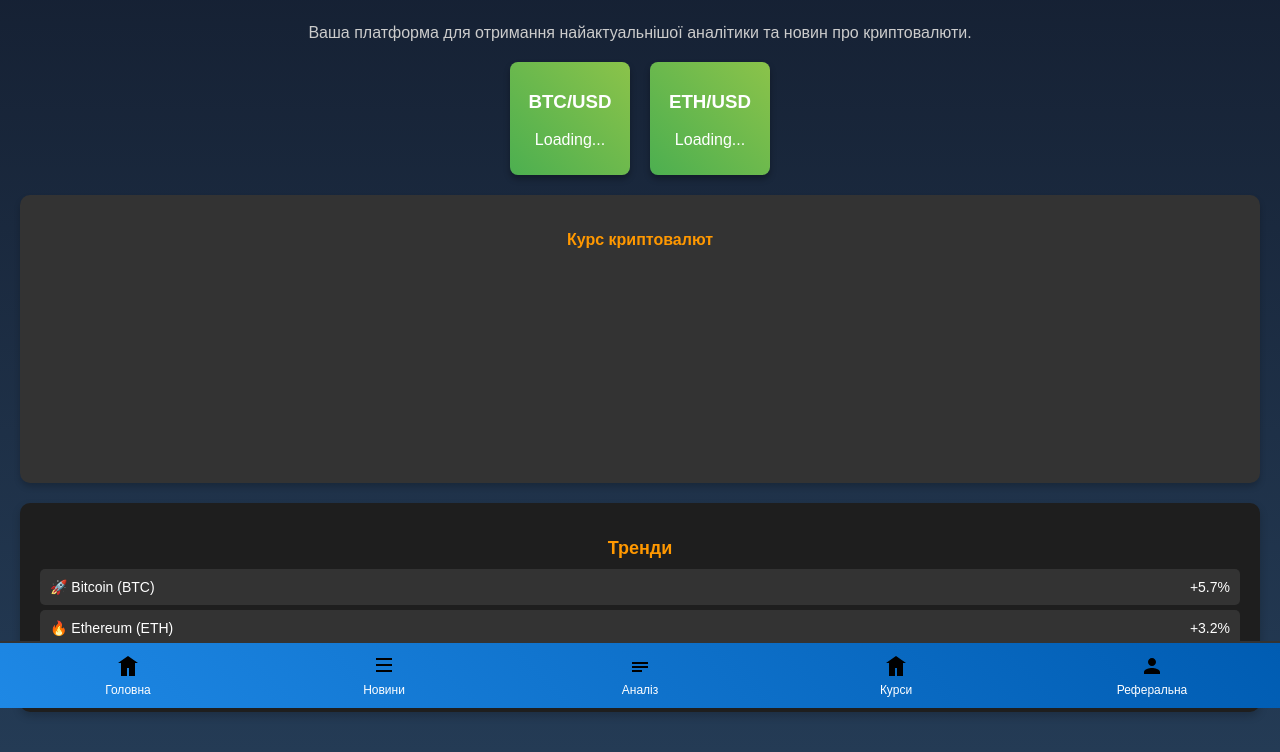
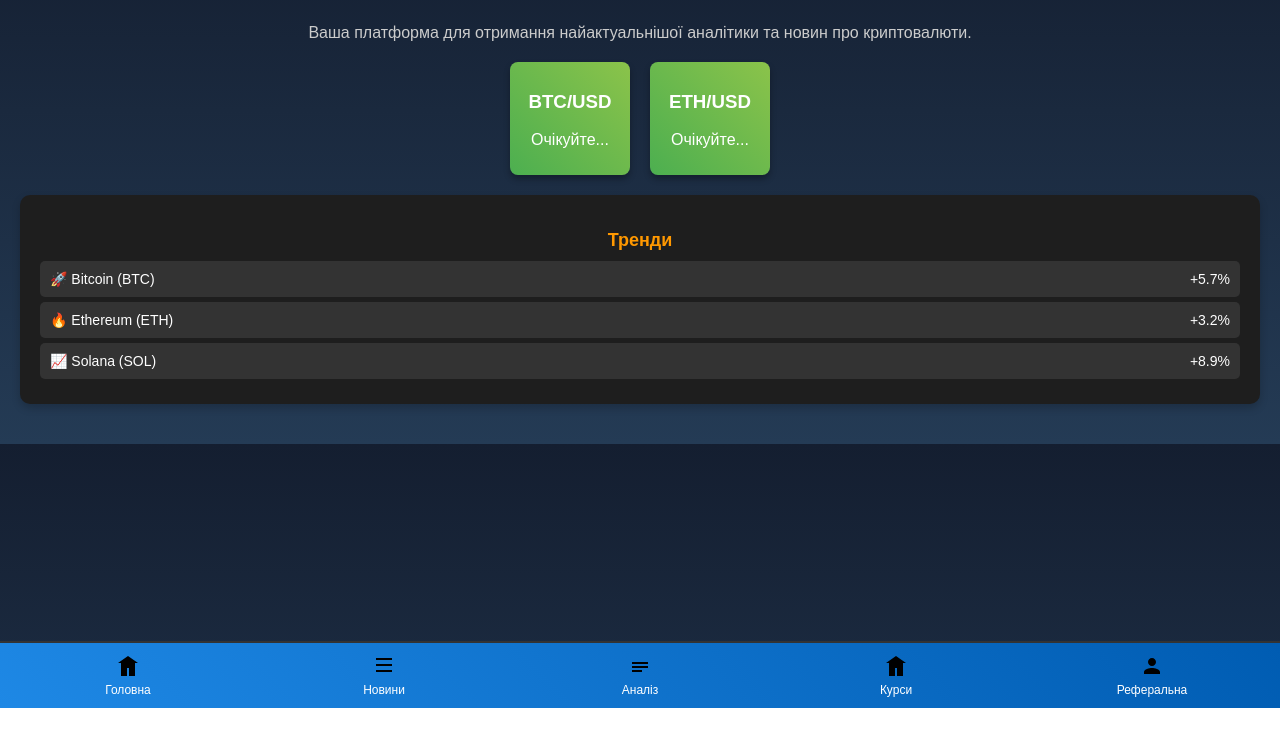
Before and after one commit to Wolodya12/crypto-tracker, a plain HTML site: page index.html in a window 1280 px wide. Shown: the part 92-844 px from the top of the page. After the commit the page ends 800 px from the top, so only its background shows below. Drawn offline with nearby package versions, Linux system fonts and the light colour scheme.

Commit message:
Update index.html

```diff
--- a/index.html
+++ b/index.html
@@ -5,8 +5,6 @@
   <meta name="viewport" content="width=device-width, initial-scale=1.0">
   <title>Crypto Hub</title>
   <link rel="stylesheet" href="styles/style.css">
-  <!-- Підключення Chart.js -->
-  <script src="https://cdn.jsdelivr.net/npm/chart.js"></script>
 </head>
 <body>
   <!-- Хедер з логотипом -->
@@ -26,18 +24,12 @@
     <section class="key-stats">
       <div class="stat">
         <h3>BTC/USD</h3>
-        <p id="btc-price">Loading...</p>
+        <p id="btc-price">Очікуйте...</p>
       </div>
       <div class="stat">
         <h3>ETH/USD</h3>
-        <p id="eth-price">Loading...</p>
+        <p id="eth-price">Очікуйте...</p>
       </div>
-    </section>
-
-    <!-- Графік -->
-    <section class="chart-section">
-      <h3>Курс криптовалют</h3>
-      <canvas id="crypto-chart" width="400" height="200"></canvas>
     </section>
 
     <!-- Тренди -->
```
